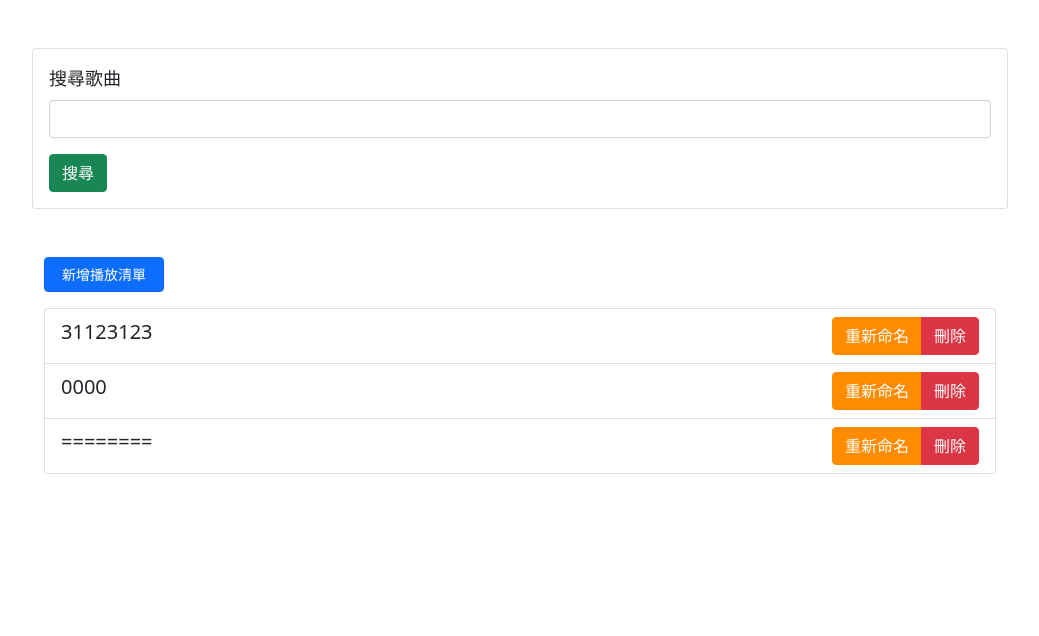
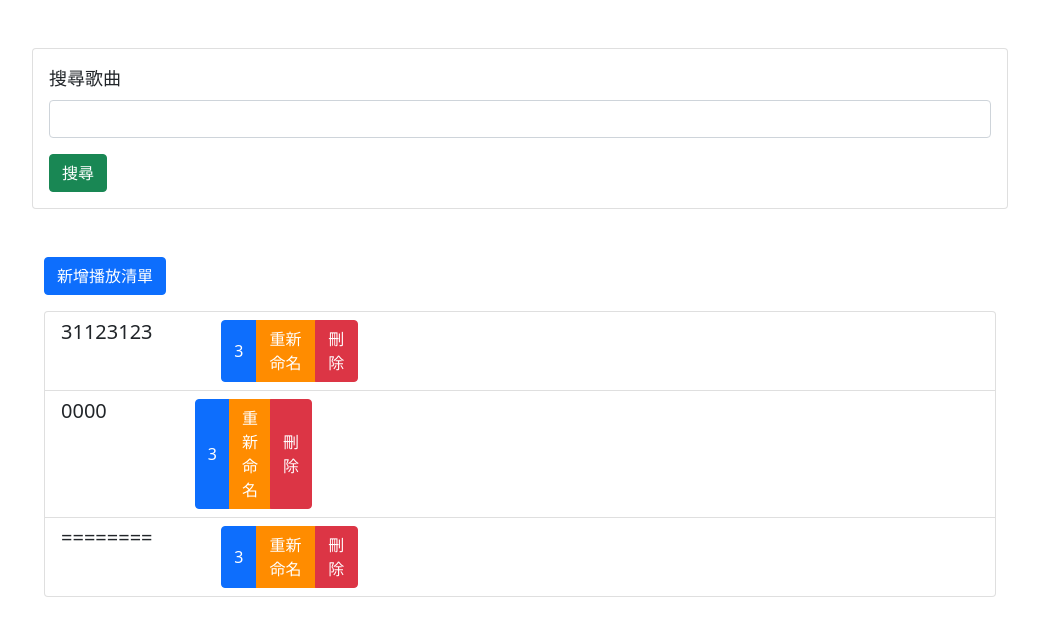
Before and after one commit to eddy0117/DbFinalProject, a Flask app: page / in a window 1280 px wide. Shown: the top 636 px of the page, without its empty margins (120-1159 px from the left). Run offline with Flask 3, Linux system fonts and the light colour scheme; a user stored in the database is signed in; data that the repository does not hold is empty.

Commit message:
'at_school'

```diff
--- a/templates/index.html
+++ b/templates/index.html
@@ -66,19 +66,39 @@
             <!-- jinja2創建播放清單列表 -->
             <div class="row fixed-width mt-5">
                 <div class="col">
-                    <button type="button" class="btn btn-primary" style="width: 120px; font-size: 14px;" data-bs-toggle="modal" data-bs-target="#addPlistModal">新增播放清單</button>
+                    <button type="button" class="btn btn-primary" style="width: 120px; width: fit-content;" data-bs-toggle="modal" data-bs-target="#addPlistModal">新增播放清單</button>
                     {% if session_data.isLogin %}
 
                     <ul class="list-group mt-3">
                         {% for k, v in session_data.playlist.items() %}
                         <li class="list-group-item">
                             <div class="list-item">
-                                <h5 class="list-item">{{ v }}</h5>
-                                <div class="btn-group">
-                                    <button type="button" class="btn btn-primary" style="border-color:darkorange; background-color:darkorange;" data-bs-toggle="modal" data-bs-target="#rnPlistModal" onclick="savePlaylistID('{{ k }}')">重新命名</button>
-                                    <button type="button" class="btn btn-danger" onclick="deletePlaylist('{{ k }}')">刪除</button>
+                                <div class="row">
+                                    <div class="col">
+                                        <h5>{{ v }}</h5>
+                                    </div>
+                                    <div class="col">
+                                        <div class="btn-group">
+                                            <button class="btn btn-primary" type="button" data-bs-toggle="collapse" data-bs-target="#collapseExample{{ k }}" aria-expanded="false" aria-controls="collapseExample{{ k }}">
+                                                3
+                                            <button type="button" class="btn btn-primary" style="border-color:darkorange; background-color:darkorange;" data-bs-toggle="modal" data-bs-target="#rnPlistModal" onclick="savePlaylistID('{{ k }}')">重新命名</button>
+                                            <button type="button" class="btn btn-danger" onclick="deletePlaylist('{{ k }}')">刪除</button>
+                                        </div>
+                                    </div>
+
                                 </div>
 
+                                <div class="row">
+                                    <!-- 展開按鈕卡片 -->
+                                    <div class="col">
+                                        <div class="collapse" id="collapseExample{{ k }}">
+                                            <div class="card card-body">
+                                                <p>123122222222222222222222222222222222222222222222222222222222222222222222222222222</p>
+                                            </div>
+                                        </div>
+                                    </div>
+
+                                </div>
                         </li>
                         {% endfor %}
                     </ul>
```
Also changed, not shown: templates/search_result.html (+15 -20 lines).
